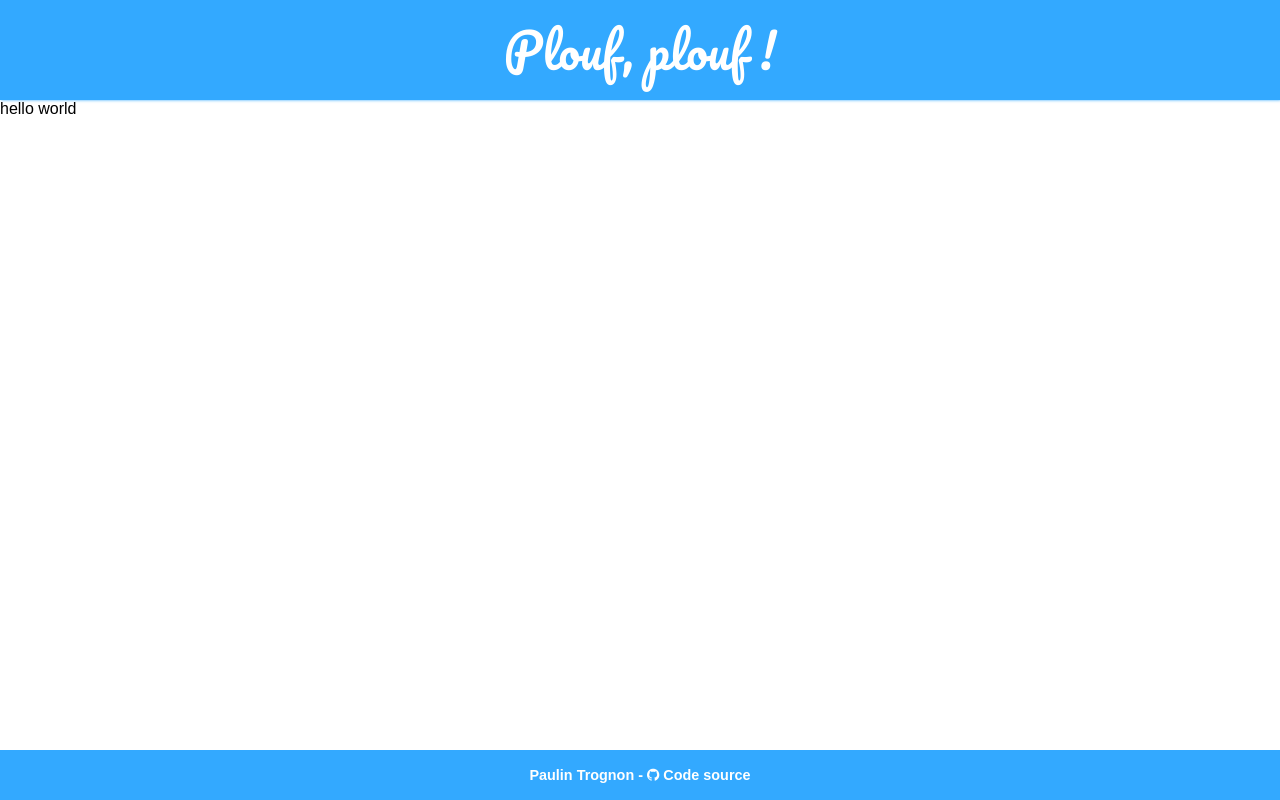
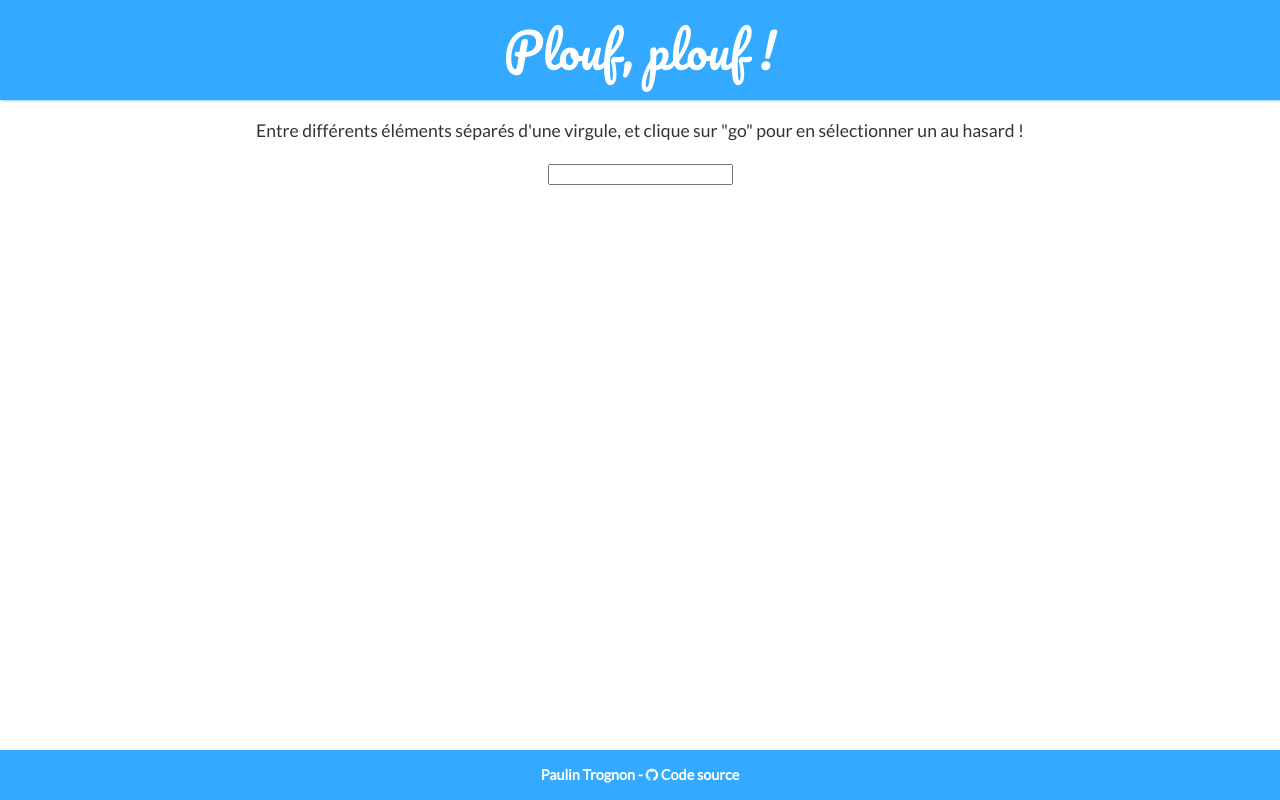
Before and after one commit to paulintrognon/plouf-plouf, a React (Create React App) app: page / in a window 1280 px wide. Built offline with nearby package versions, Linux system fonts and the light colour scheme.

Commit message:
add text field

```diff
--- a/public/index.html
+++ b/public/index.html
@@ -12,6 +12,7 @@
     <link rel="shortcut icon" href="%PUBLIC_URL%/favicon.ico">
     <link rel="stylesheet" href="https://maxcdn.bootstrapcdn.com/font-awesome/4.7.0/css/font-awesome.min.css" integrity="sha384-wvfXpqpZZVQGK6TAh5PVlGOfQNHSoD2xbE+QkPxCAFlNEevoEH3Sl0sibVcOQVnN" crossorigin="anonymous">
     <link href="https://fonts.googleapis.com/css?family=Pacifico" rel="stylesheet">
+    <link href="https://fonts.googleapis.com/css?family=Lato" rel="stylesheet">
 
     <!--
       Notice the use of %PUBLIC_URL% in the tags above.
--- a/src/App.js
+++ b/src/App.js
@@ -1,14 +1,15 @@
 import React, { Component } from 'react';
-import { BrowserRouter as Router } from 'react-router-dom';
+import { BrowserRouter as Router, Route } from 'react-router-dom';
 
 import Layout from './components/Layout/Layout.js';
+import Home from './components/Home/Home';
 
 class App extends Component {
   render() {
     return (
       <Router>
         <Layout>
-          hello world
+          <Route path="/" exact={true} component={Home}></Route>
         </Layout>
       </Router>
     );
--- /dev/null
+++ b/src/components/Home/Home.js
@@ -0,0 +1,46 @@
+import React from 'react';
+
+import './home.css';
+
+export default class Home extends React.Component {
+  constructor() {
+    super();
+    this.state = {
+      text: '',
+    };
+  }
+
+  handleChange(event) {
+    const value = event.target.value;
+    let newValue = value;
+
+    const i = value.indexOf(',');
+    if(i !== -1) {
+      console.log(value.slice(0, i))
+      newValue = '';
+    }
+
+    this.setState({ text: newValue });
+  }
+
+  handleKeyPress(event) {
+    if (event.key === 'Enter') {
+      console.log(event.target.value);
+      this.setState({ text: '' });
+    }
+  }
+
+  render() {
+    return (
+      <div className="create-draw">
+        <p className="explanations">
+          Entre différents éléments séparés d'une virgule,
+          et clique sur "go" pour en sélectionner un au hasard !
+        </p>
+        <p className="input-container">
+          <input type="text" onChange={this.handleChange.bind(this)} value={this.state.text} onKeyPress={this.handleKeyPress.bind(this)}/>
+        </p>
+      </div>
+    );
+  }
+}
--- /dev/null
+++ b/src/components/Home/home.css
@@ -0,0 +1,12 @@
+.create-draw {
+  margin: 20px 15%;
+  text-align: center;
+}
+
+.create-draw .explanations {
+  font-size: 1.1rem;
+}
+
+.create-draw .input-container {
+  font-size: 1.2rem;
+}
--- a/src/index.css
+++ b/src/index.css
@@ -1,5 +1,6 @@
 body {
+  color: #333;
+  font-family: 'Lato', sans-serif;
   margin: 0;
   padding: 0;
-  font-family: sans-serif;
 }
```
